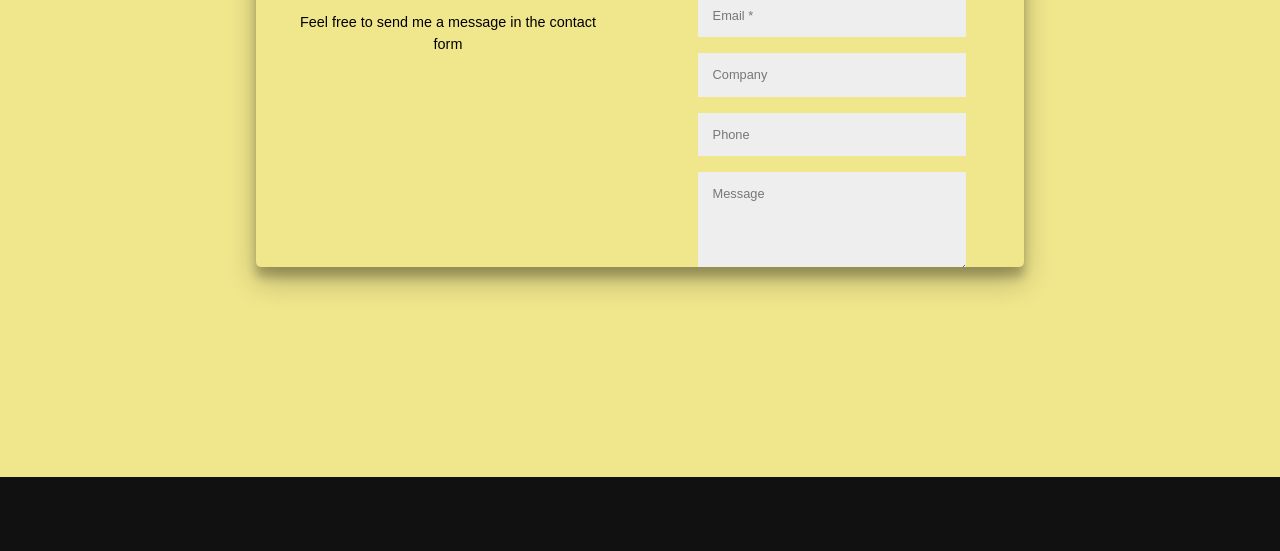
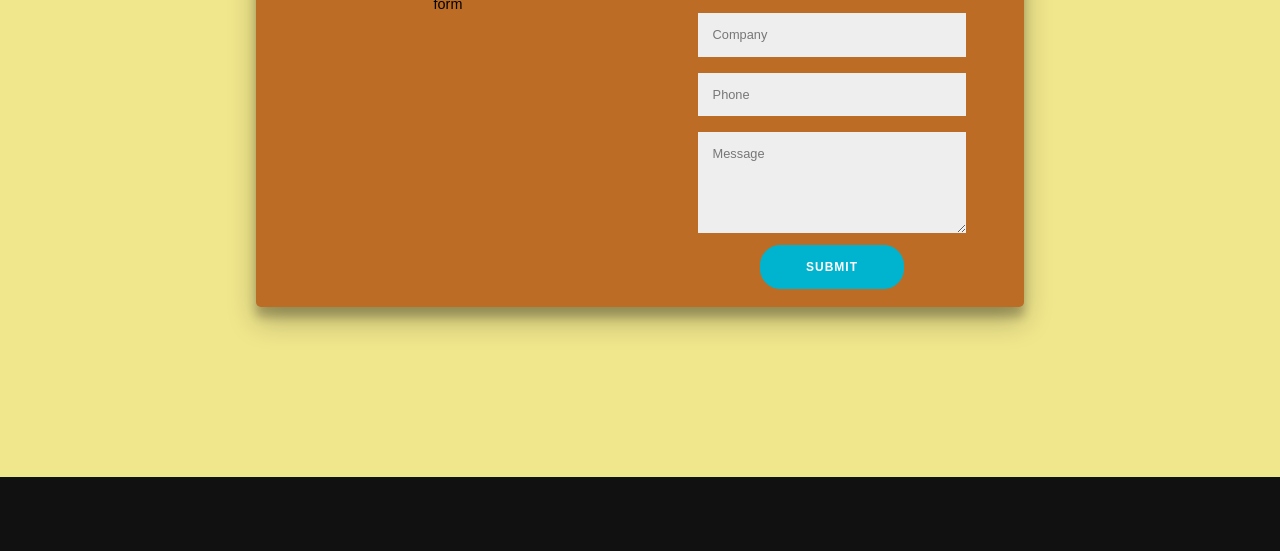
Before and after one commit to ZaneKwatampora/Big-Back-Eateries, a plain HTML site: page contact.html in a window 1280 px wide. Shown: the part 455-1006 px from the top of the page. Drawn offline with nearby package versions, Linux system fonts and the light colour scheme.

Commit message:
Big Back Recipes

```diff
--- a/contact.css
+++ b/contact.css
@@ -144,6 +144,8 @@ body {
 }
 
 .container {
+    background-color: #BC6C25;
+    padding-bottom: 80px;
     border-radius: 5px;
     box-shadow: 0 14px 28px rgba(0, 0, 0, 0.25),
         0 10px 10px rgba(0, 0, 0, 0.22);
```
